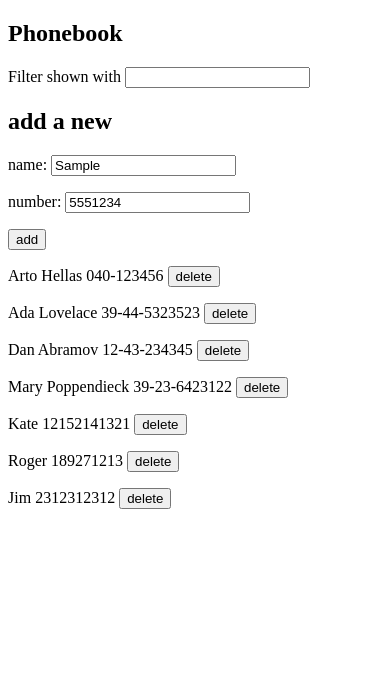
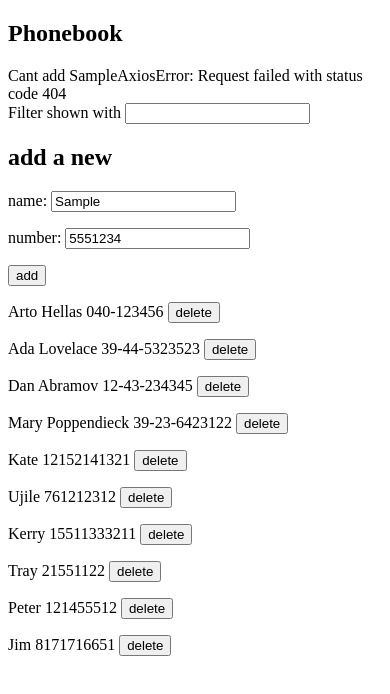
Before and after one commit to lifenli/full-stack-open-2022, a React (Create React App) app in the folder part2/phonebook/: page / in a window 390 px wide. Both pictures are taken after typing "Sample", "5551234" into the empty fields and a click on the button "add". Shown: the top 694 px of the page. Built offline with nearby package versions, Linux system fonts and the light colour scheme; no server answers; data requests are answered from the project's data file.

Commit message:
Update Phonebook Exercises 2.19.-2.20.

```diff
--- a/part2/phonebook/db.json
+++ b/part2/phonebook/db.json
@@ -26,14 +26,29 @@
       "id": 5
     },
     {
-      "name": "Roger",
-      "number": "189271213",
-      "id": 7
+      "name": "Ujile",
+      "number": "761212312",
+      "id": 9
+    },
+    {
+      "name": "Kerry",
+      "number": "15511333211",
+      "id": 11
+    },
+    {
+      "name": "Tray",
+      "number": "21551122",
+      "id": 12
+    },
+    {
+      "name": "Peter",
+      "number": "121455512",
+      "id": 13
     },
     {
       "name": "Jim",
-      "number": "2312312312",
-      "id": 8
+      "number": "8171716651",
+      "id": 14
     }
   ]
 }
--- a/part2/phonebook/src/App.js
+++ b/part2/phonebook/src/App.js
@@ -12,6 +12,8 @@ const App = () => {
   const [newName, setNewName] = useState('')
   const [number, setNumber] = useState('')
   const [persons, setPersons] = useState([])
+  const [msg, setMsg] = useState(null)
+  const [style, setStyle] = useState(null)
 
   useEffect(() => {
     personService
@@ -30,6 +32,39 @@ const App = () => {
     setSearchName(event.target.value)
   }
 
+  const msgStyle = {
+    color: 'green',
+    border: '2px solid green',
+    padding: '3px',
+    margin: '5px',
+    backgroundColor: '#ccc',
+    fontSize: 16,
+    borderRadius: 5
+  }
+
+  const errStyle = {
+    color: 'red',
+    border: '2px solid red',
+    padding: '3px',
+    margin: '5px',
+    backgroundColor: '#ccc',
+    fontSize: 16,
+    borderRadius: 5
+  }
+
+  const Notification = ({ message, notifStyle }) => {
+
+    if (message === null) {
+      return null
+    }
+    return (
+      <div style={notifStyle}>
+        {message}
+      </div>
+    )
+  }
+
+
   const handleButtonSubmit = (event) => {
     event.preventDefault();
     const newPersonObj = {
@@ -43,7 +78,10 @@ const App = () => {
         personService
           .update(existPerson.id, changedPerson)
           .then(returnedPerson => setPersons(persons.map(person => person.id !== existPerson.id ? person : returnedPerson)))
-          .catch(e => alert(`${newName} was deleted from the server`))
+          .catch(e => {
+            setMsg(`Information of ${newName} has already been removed from server. `, e);
+            setStyle(errStyle)
+          })
         setNewName('');
         setNumber('')
       }
@@ -55,8 +93,13 @@ const App = () => {
         .create(newPersonObj)
         .then(returnedObj => {
           setPersons(persons.concat(returnedObj)); setNewName(''); setNumber('');
+          setMsg(`Added ${newName}`)
+          setStyle(msgStyle)
+          setTimeout(() => {
+            setMsg(null)
+          }, 5000)
         }
-        ).catch(e => console.log(e))
+        ).catch(e => setMsg(`Cant add ${newName}` + e))
   }
 
   const handleDelete = (e) => {
@@ -84,6 +127,7 @@ const App = () => {
   return (
     <div>
       <h2>Phonebook</h2>
+      <Notification message={msg} notifStyle={style} />
       <Filter handleSearch={handleSearch} value={searchName} />
       <PersonsForm handleButtonSubmit={handleButtonSubmit} handleNameChange={handleNameChange} handleNumChange={handleNumChange} nameValue={newName} numValue={number} />
       <ListPersons list={showFilter} handleDelete={handleDelete} />
```
